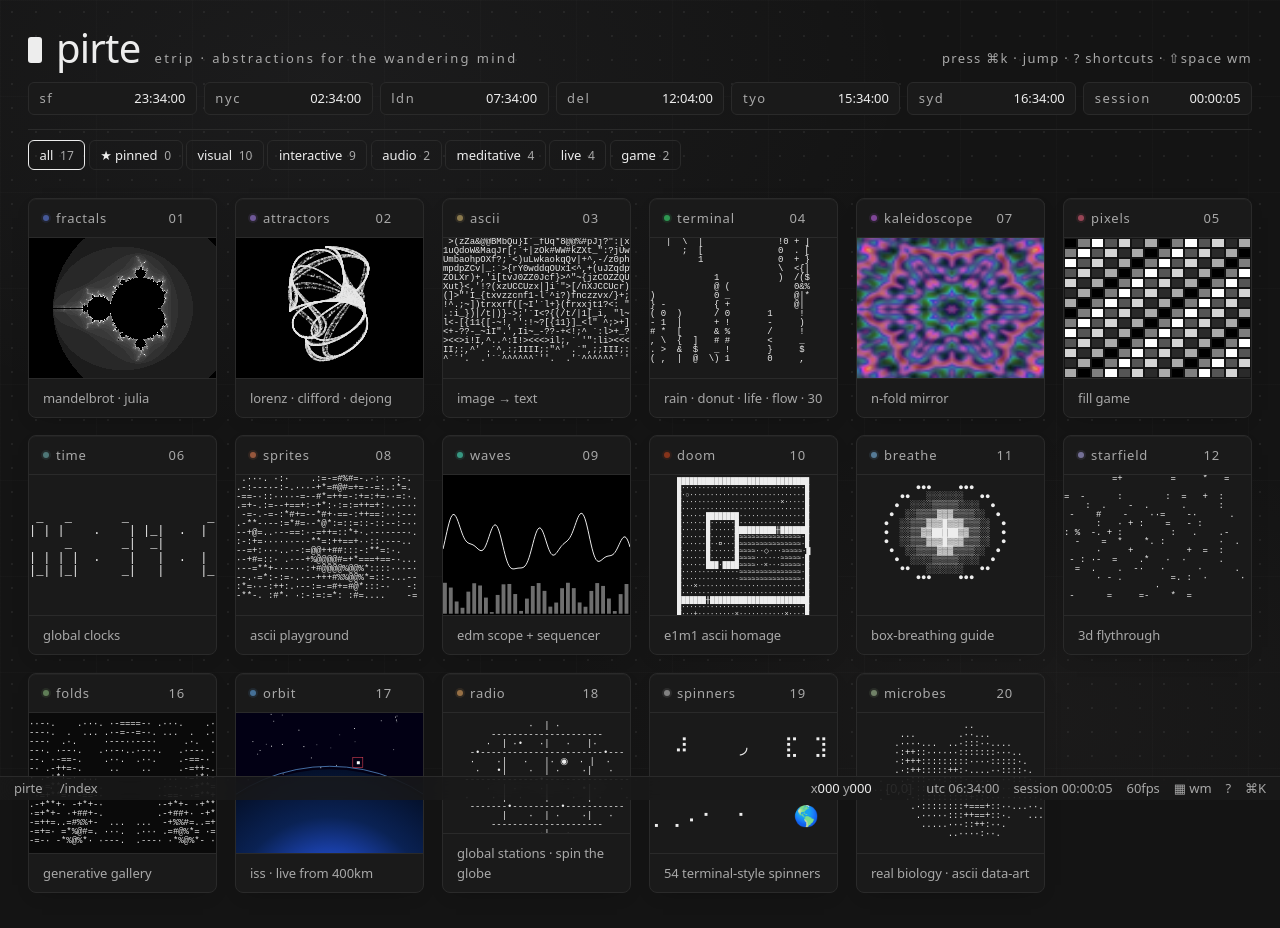
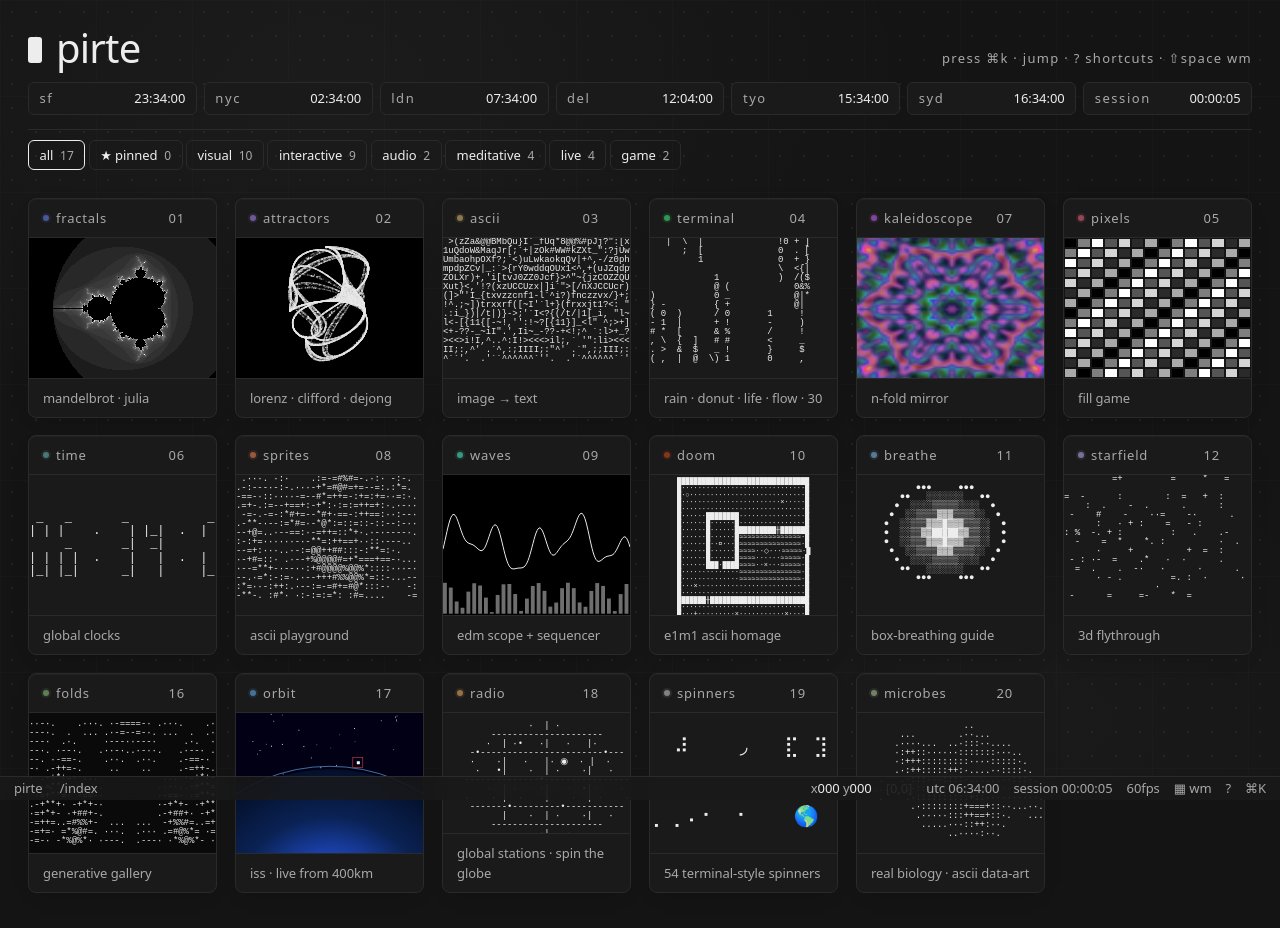
Before and after one commit to sarveshsea/pirte, a React (Vite) app: page / in a window 1280 px wide. Built offline with nearby package versions, Linux system fonts and the light colour scheme.

Commit message:
index: drop 'etrip · abstractions for the wandering mind' tagline
Co-Authored-By: Claude Opus 4.7 (1M context) <noreply@anthropic.com>

```diff
--- a/src/routes/Index.tsx
+++ b/src/routes/Index.tsx
@@ -82,7 +82,6 @@ export default function Index() {
           <div className="flex items-baseline gap-4">
             <span className="inline-block h-[26px] w-[14px] rounded-[3px] bg-[var(--color-fg)]" aria-hidden />
             <h1 className="text-[40px] leading-none tracking-[-0.02em] text-[var(--color-fg)]">pirte</h1>
-            <span className="text-[13px] tracking-[0.18em] text-[var(--color-dim)]">etrip · abstractions for the wandering mind</span>
           </div>
           <span className="text-[13px] tracking-[0.1em] text-[var(--color-dim)]">press ⌘k · jump · ? shortcuts · ⇧space wm</span>
         </div>
```
